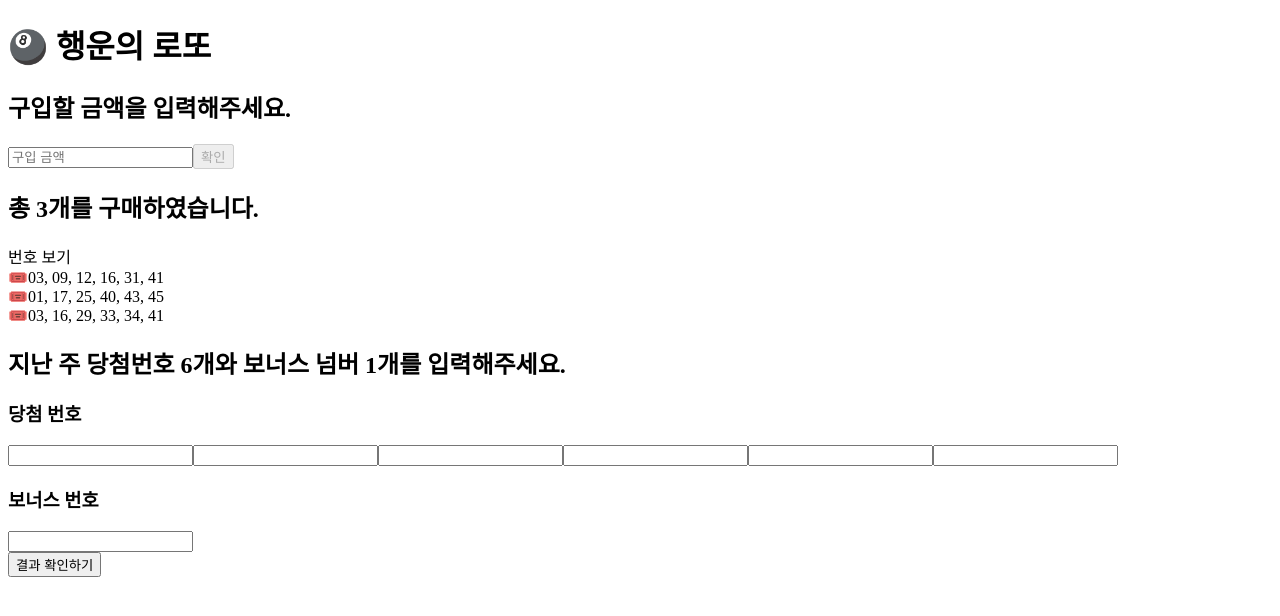
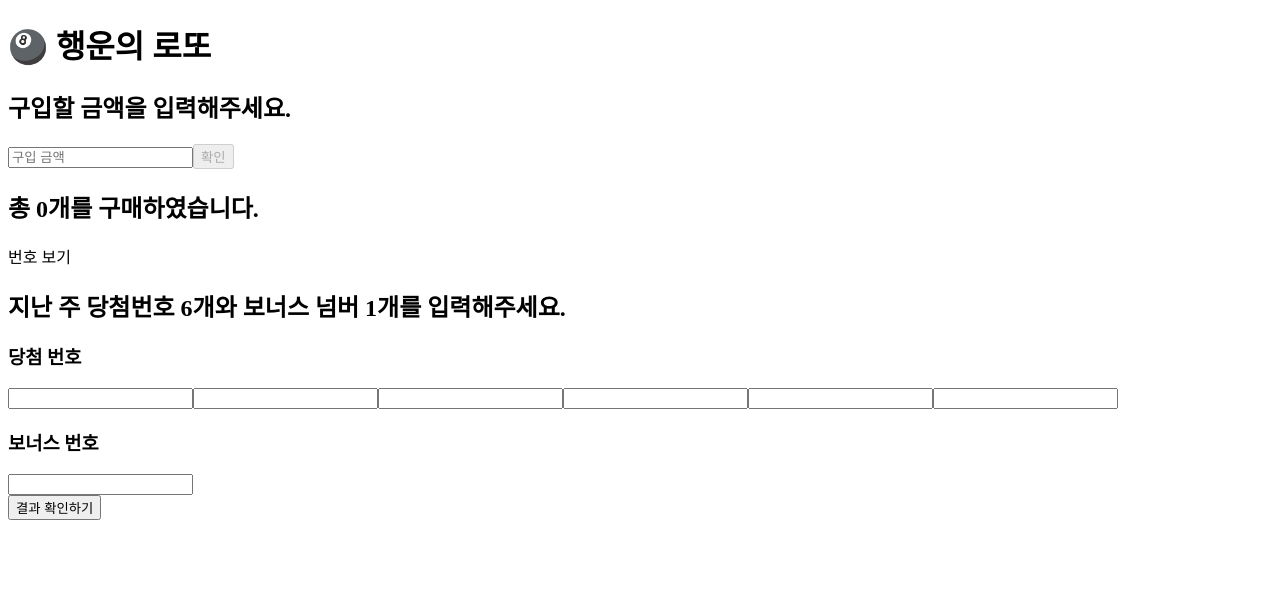
Before and after one commit to woowacourse/react-lotto, a React app: page / in a window 1280 px wide. Shown: the top 616 px of the page. Built offline with nearby package versions, Linux system fonts and the light colour scheme.

Commit message:
feat: 구매한 로또 티켓의 번호를 확인하는 기능 구현

```diff
--- a/src/App.jsx
+++ b/src/App.jsx
@@ -28,7 +28,7 @@ export default class App extends React.Component {
       <main className="m-16 p-9 max-w-screen-sm mx-auto bg-gray-200 ">
         <h1 className="text-center text-3xl	font-bold ">🎱 행운의 로또 </h1>
         <PurchaseForm setTickets={this.setTickets} />
-        <TicketDetail />
+        <TicketDetail tickets={this.state.tickets} />
         <WinningNumberForm />
         {/* <Modal /> */}
       </main>
--- a/src/components/TicketDetail.jsx
+++ b/src/components/TicketDetail.jsx
@@ -1,37 +1,52 @@
 import React from 'react';
+import PropTypes from 'prop-types';
 import './TicketDetail.css';
 export default class TicketDetail extends React.Component {
+  constructor(props) {
+    super(props);
+
+    this.state = {
+      isDetail: false,
+    };
+
+    this.handleChange = this.handleChange.bind(this);
+  }
+
+  handleChange(event) {
+    this.setState({
+      isDetail: event.target.checked,
+    });
+  }
+
   render() {
     return (
       <section className="mt-6">
         <div className="flex justify-between mb-2">
-          <h2 className="text-xl font-semibold">총 3개를 구매하였습니다.</h2>
+          <h2 className="text-xl font-semibold">총 {this.props.tickets.length}개를 구매하였습니다.</h2>
           <div className="flex items-center justify-center ">
             <label className="flex items-center cursor-pointer">
               <div className="relative">
-                <input type="checkbox" className="sr-only" />
+                <input type="checkbox" className="sr-only" onChange={this.handleChange} />
                 <div className="w-10 h-4 bg-gray-400 rounded-full shadow-inner" />
                 <div className="dot absolute w-6 h-6 bg-white rounded-full shadow -left-1 -top-1 checked:transform checked:translate-x-full checked:bg-red-100" />
               </div>
-              <div className="ml-3 font-semibold text-gray-700 font-medium">번호 보기</div>
+              <div className="ml-3 text-gray-700 font-medium">번호 보기</div>
             </label>
           </div>
         </div>
-        <div className="flex flex-wrap flex-col detail-mode">
-          <div className="flex items-center my-2">
-            <span className="mx-1 text-4xl mr-2">🎟️</span>
-            <span className="text-lg">03, 09, 12, 16, 31, 41</span>
-          </div>
-          <div className="flex items-center my-2">
-            <span className="mx-1 text-4xl mr-2">🎟️</span>
-            <span className="text-lg">01, 17, 25, 40, 43, 45</span>
-          </div>
-          <div className="flex items-center my-2">
-            <span className="mx-1 text-4xl mr-2">🎟️</span>
-            <span className="text-lg">03, 16, 29, 33, 34, 41</span>
-          </div>
+        <div className={`flex flex-wrap ${this.state.isDetail && 'flex-col'} detail-mode`}>
+          {this.props.tickets.map((ticket, index) => (
+            <div key={ticket.join(index)} className="flex items-center my-2">
+              <span className="mx-1 text-4xl mr-2">🎟️</span>
+              {this.state.isDetail && <span className="text-lg">{ticket.join(', ')}</span>}
+            </div>
+          ))}
         </div>
       </section>
     );
   }
 }
+
+TicketDetail.propTypes = {
+  tickets: PropTypes.arrayOf(PropTypes.arrayOf(PropTypes.number)).isRequired,
+};
--- a/src/utils/generateTicket.js
+++ b/src/utils/generateTicket.js
@@ -14,7 +14,7 @@ const generateLottoNumbers = () => {
     randomNumbers.add(getRandomNumber());
   }
 
-  return Array.from(randomNumbers);
+  return Array.from(randomNumbers).sort((a, b) => a - b);
 };
 
 export default generateLottoNumbers;
```
